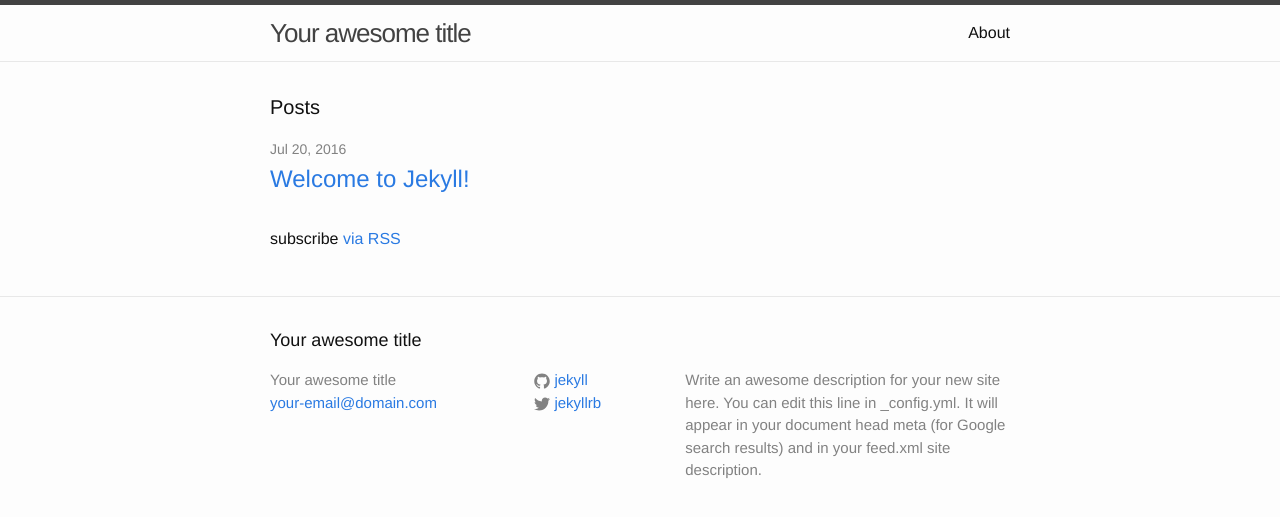
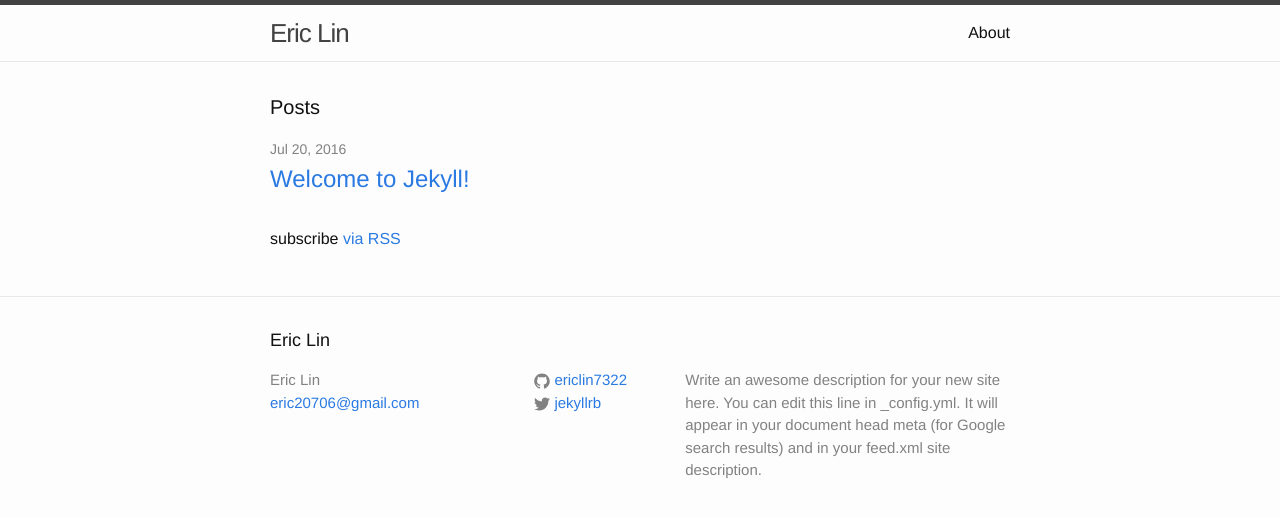
Before and after one commit to ericlin7322/ericlin7322.github.io, a Jekyll site: the page built from index.html, in a window 1280 px wide. Shown: the top 517 px of the page. Built offline with Jekyll 4.4.1, drawn with Linux system fonts in a browser that asks for light colours.

Commit message:
update info

```diff
--- a/_config.yml
+++ b/_config.yml
@@ -6,16 +6,16 @@
 # 'jekyll serve'. If you change this file, please restart the server process.
 
 # Site settings
-title: Your awesome title
-email: your-email@domain.com
+title: Eric Lin
+email: eric20706@gmail.com
 description: > # this means to ignore newlines until "baseurl:"
   Write an awesome description for your new site here. You can edit this
   line in _config.yml. It will appear in your document head meta (for
   Google search results) and in your feed.xml site description.
 baseurl: "" # the subpath of your site, e.g. /blog
-url: "http://yourdomain.com" # the base hostname & protocol for your site
+url: "http://ericlin7322.github.io" # the base hostname & protocol for your site
 twitter_username: jekyllrb
-github_username:  jekyll
+github_username:  ericlin7322
 
 # Build settings
 markdown: kramdown
```
